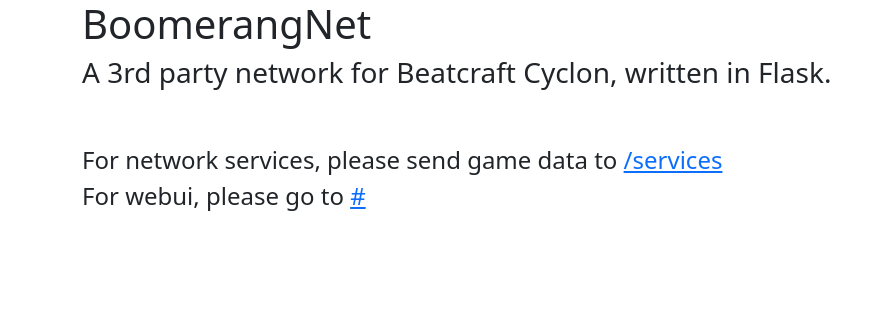
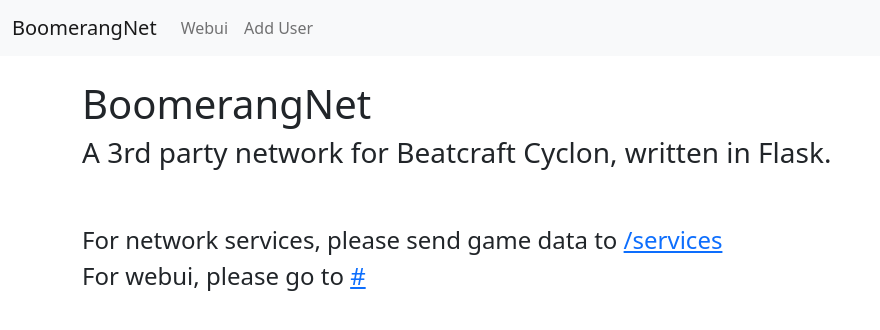
Before and after one commit to trmazi/BoomerangNet, a Flask app: page / in a window 1280 px wide. Shown: the top 330 px of the page, without its empty margins (0-880 px from the left). Run offline with Flask 2, Linux system fonts and the light colour scheme; parts of the project's set-up code (start-up, migrations or seed data) failed here and were passed over; some libraries are stand-ins or nearby versions.

Commit message:
add navbar

```diff
--- a/boomerang/utils/boomerang.py
+++ b/boomerang/utils/boomerang.py
@@ -28,7 +28,7 @@
 
 # Route the rest
 @app.route('/')
-def home():
+def root():
     return render_template('base.html')
 
 @app.route('/services')
--- a/boomerang/web/templates/webtop.html
+++ b/boomerang/web/templates/webtop.html
@@ -32,4 +32,26 @@
         <script type="text/javascript" src="https://ajax.googleapis.com/ajax/libs/jquery/1.7.2/jquery.min.js"></script>
         <script type="text/javascript" src="https://cdn.rawgit.com/prashantchaudhary/ddslick/master/jquery.ddslick.min.js" ></script>
     </head>
+
+    <body>
+        <nav class="navbar navbar-expand-lg navbar-light bg-light">
+            <div class="container-fluid">
+              <a class="navbar-brand" href="{{url_for('root')}}">BoomerangNet</a>
+              <button class="navbar-toggler" type="button" data-bs-toggle="collapse" data-bs-target="#navbarNav" aria-controls="navbarNav" aria-expanded="false" aria-label="Toggle navigation">
+                <span class="navbar-toggler-icon"></span>
+              </button>
+              <div class="collapse navbar-collapse" id="navbarNav">
+                <ul class="navbar-nav">
+                  <li class="nav-item">
+                    <a class="nav-link" href="{{url_for('top')}}">Webui</a>
+                  </li>
+                  <li class="nav-item">
+                    <a class="nav-link" href="{{url_for('adduser')}}">Add User</a>
+                  </li>
+                </ul>
+              </div>
+            </div>
+        </nav>
+        <br>
+    </body>
 </html>
```
